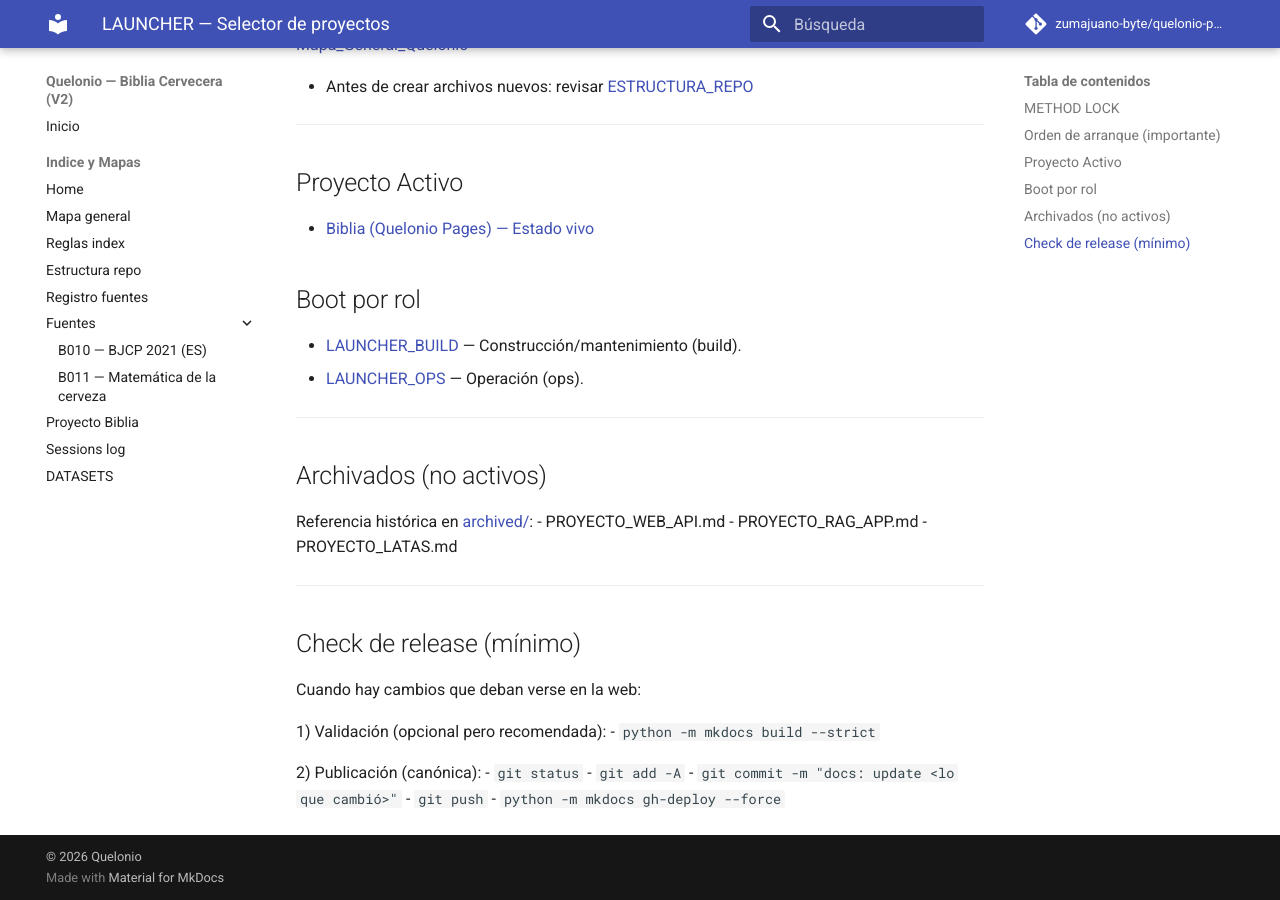
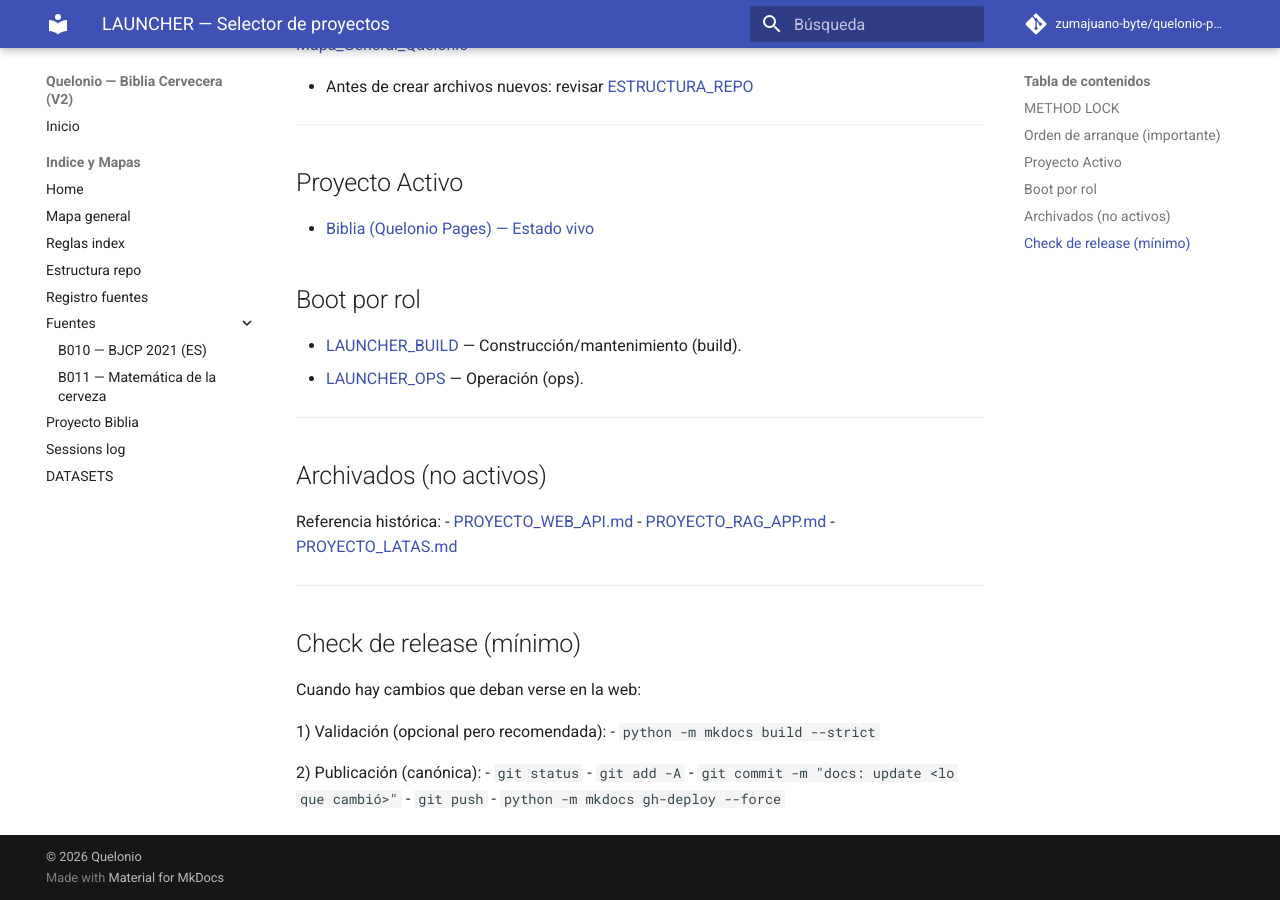
Before and after one commit to zumajuano-byte/quelonio-pages-v2, an MkDocs documentation site: the page built from docs/99_Indice_y_Mapas/LAUNCHER.md, in a window 1280 px wide and 900 px high, scrolled down 746 px. Built offline with MkDocs 1.6.1 and Material for MkDocs 9.7.7, drawn with Linux system fonts in a browser that asks for light colours; comment, search, counter and statistics services are not loaded.

Commit message:
docs: fix archived links to pass mkdocs --strict

```diff
--- a/docs/99_Indice_y_Mapas/LAUNCHER.md
+++ b/docs/99_Indice_y_Mapas/LAUNCHER.md
@@ -42,10 +42,10 @@ Links directos (sin rutas raras):
 ---
 
 ## Archivados (no activos)
-Referencia histórica en [archived/](archived/):
-- PROYECTO_WEB_API.md
-- PROYECTO_RAG_APP.md
-- PROYECTO_LATAS.md
+Referencia histórica:
+- [PROYECTO_WEB_API.md](archived/PROYECTO_WEB_API.md)
+- [PROYECTO_RAG_APP.md](archived/PROYECTO_RAG_APP.md)
+- [PROYECTO_LATAS.md](archived/PROYECTO_LATAS.md)
 
 ---
 
```
Also changed, not shown: docs/99_Indice_y_Mapas/archived/PROYECTO_LATAS.md (+4 -4 lines), docs/99_Indice_y_Mapas/archived/PROYECTO_WEB_API.md (+1 -1 lines).
